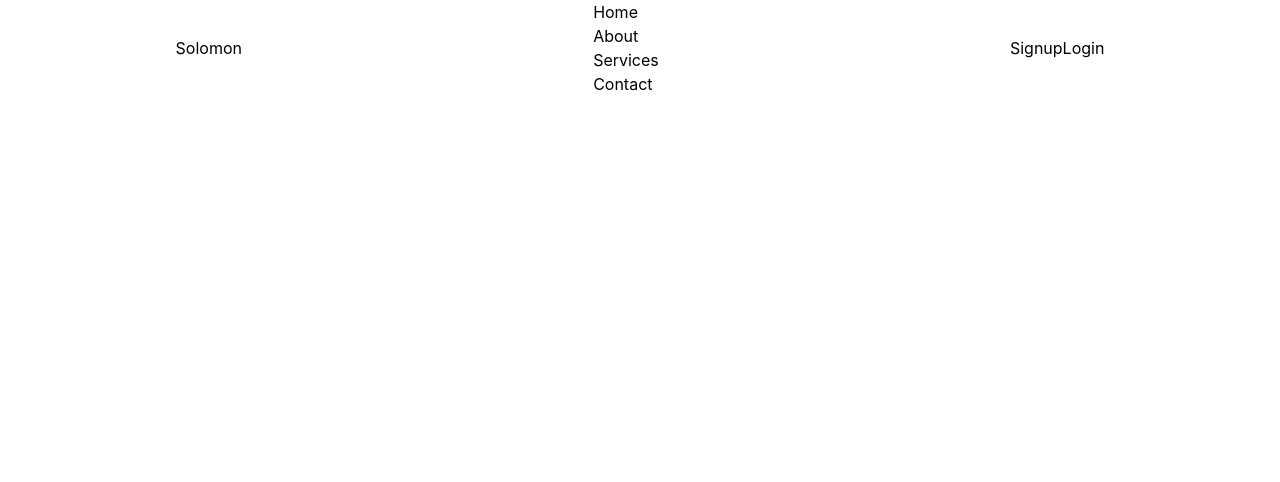
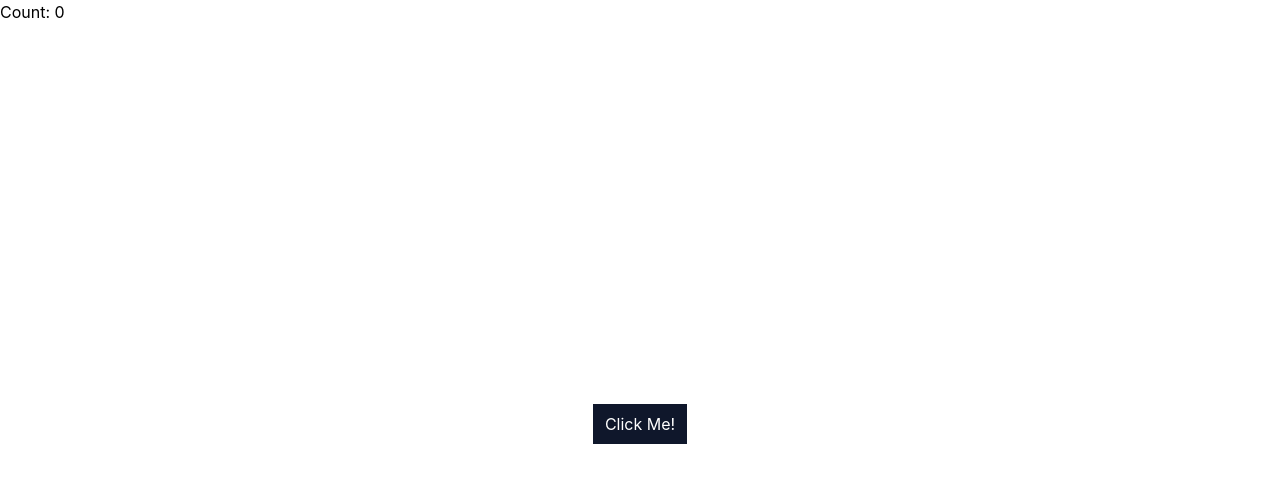
Before and after one commit to sugirangendahayo/React_Theory, a React (Vite) app: page / in a window 1280 px wide. Shown: the top 482 px of the page. Built offline with nearby package versions, Linux system fonts and the light colour scheme.

Commit message:
minor changes

```diff
--- a/src/App.jsx
+++ b/src/App.jsx
@@ -1,12 +1,10 @@
 
-import NavBar from './components/ui/NavBar';
+import TestDom from './components/ui/TestDom';
 
 function App() {
-
-
   return (
     <>
-      <NavBar />
+      <TestDom />
     </>
   )
 }
--- a/src/components/ui/NavBar.jsx
+++ b/src/components/ui/NavBar.jsx
@@ -7,7 +7,7 @@ function NavBar() {
   return (
     <>
       <header className="flex justify-around items-center">
-        <h >{logo}</h>
+        <h1>{logo}</h1>
         <div>
           {navMenus.map((menu, index) => {
             return <p key={index}>{menu}</p>;
--- /dev/null
+++ b/src/components/ui/TestDom.jsx
@@ -0,0 +1,15 @@
+import React, { useState } from "react";
+
+export default function TestDom() {
+  const [count, setCount] = useState(0);
+  console.log(count)
+
+  return (
+    <>
+      <p>Count: {count}</p>
+      <div className="flex h-screen justify-center items-center">
+        <button onClick={() => setCount(count + 1)} className="bg-slate-900 py-2 px-3 text-white cursor-pointer">Click Me!</button>
+      </div>
+    </>
+  );
+}
```
Also changed, not shown: src/assets/atomLogo.png (added), src/assets/atomicIcon.jpg (added).
